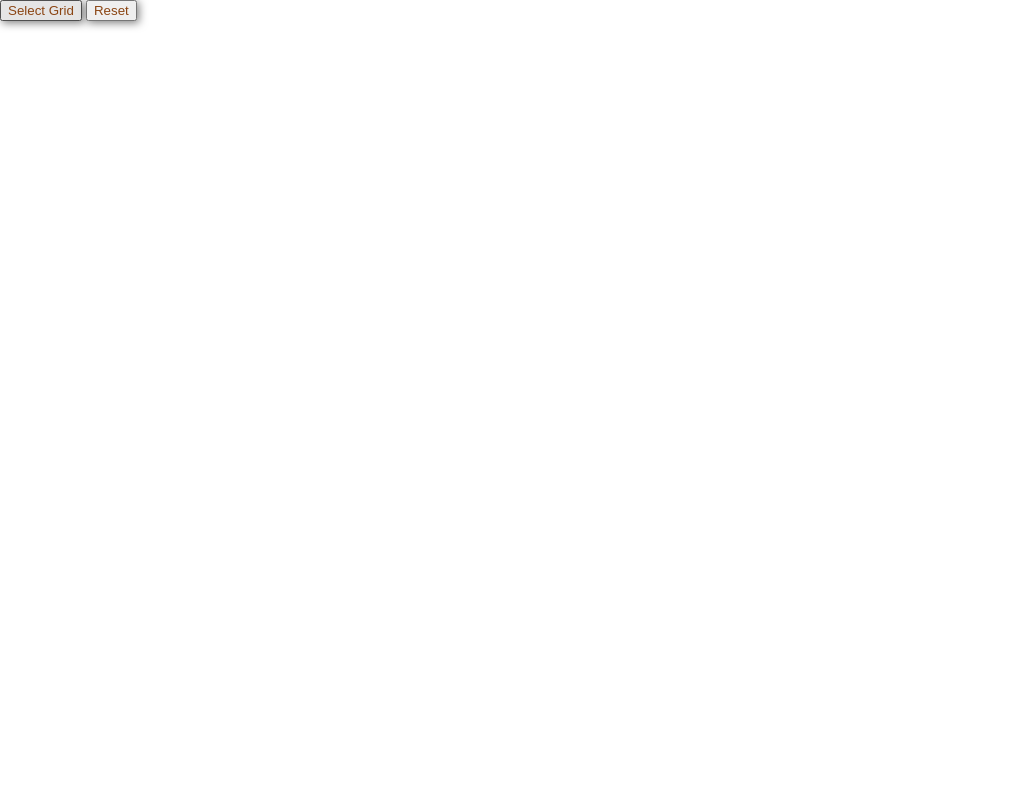
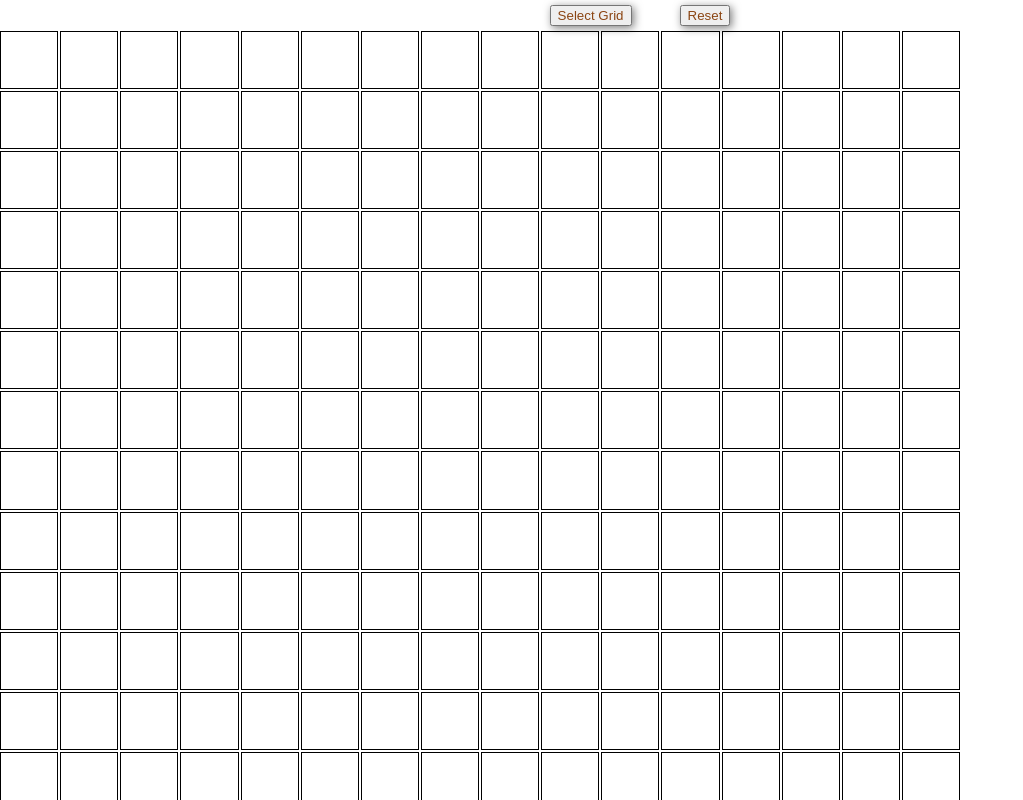
Before and after one commit to RedaAEK/Etch-a-Sketch, a plain HTML site: page index.html in a window 1280 px wide. Both pictures are taken after a click on the button "Reset". Shown: the top 800 px of the page, without its empty margins (0-1023 px from the left). Drawn offline with Linux system fonts and the light colour scheme.

Commit message:
updated Etch-a-Sketch app with animations and bug fixes

```diff
--- a/index.html
+++ b/index.html
@@ -7,8 +7,11 @@
     <link rel="stylesheet" href="style.css">
 </head>
 <body>
-    <button>Select Grid</button>
+    <div class="wrapper">
+ <button>Select Grid</button>
     <button>Reset</button>
+    </div>
+
     <div class="container">
     </div>
     <script type="text/javascript" src="script.js"></script>
--- a/script.js
+++ b/script.js
@@ -1,37 +1,41 @@
 const container = document.querySelector(".container");
 const changeGrid = document.getElementsByTagName("button")[0];
 const resetGrid = document.getElementsByTagName("button")[1];
-let dimensions;
-console.log(containerWidth)
-function generateGrid(Squares) {
-  if (Squares <= 100){
-  dimensions=Number(containerWidth/Squares)
-  for (let i = 0; i < (Squares*Squares); i++) {
-    let gridSquare = document.createElement("div");
-    gridSquare.className = "square";
-    container.appendChild(gridSquare);
-    gridSquare.style.boxSizing="border-box"
-    gridSquare.style.border = "1px solid black";
-    gridSquare.style.width = `${dimensions}px`;
-    gridSquare.style.height = `${dimensions}px`;
-    gridSquare.addEventListener("mouseover", () => {
-      let r = Math.floor(Math.random() * 256);
-      let g = Math.floor(Math.random() * 256);
-      let b = Math.floor(Math.random() * 256);
-      gridSquare.style.background = `rgb(${r},${g},${b})`;
-    });
-  }} else {
-    alert("You've reached the limit which is 100 per row")
+// random colors :
+const getRandomColor = (element) => {
+  const r = Math.floor(Math.random() * 256);
+  const g = Math.floor(Math.random() * 256);
+  const b = Math.floor(Math.random() * 256);
+   return `rgb(${r},${g},${b})`;
+};
+// generate grids
+function generateGrid(gridSize) {
+container.replaceChildren();
+  if (gridSize <= 100) {
+    container.style.gridTemplateColumns = `repeat(${gridSize}, 1fr)`;
+    container.style.gridTemplateRows = `repeat(${gridSize}, 1fr)`;
+    for (let i = 0; i < gridSize * gridSize; i++) {
+      const gridSquare = document.createElement("div");
+      gridSquare.className = "square";
+      container.appendChild(gridSquare);
+      gridSquare.addEventListener("mouseover", () => {
+       gridSquare.style.background = getRandomColor();
+      });
+    }
+  } else if (isNaN(gridSize) || !gridSize) {
+    alert("That's not a number , please enter a number");
+  } else {
+    alert("You've reached the limit which is 100 per row");
   }
 }
-generateGrid(16)
-// }
+generateGrid(16);
+// changesize event
 changeGrid.addEventListener("click", () => {
-  container.innerHTML=''
-  gridPrompt = prompt(`How many grid you want per side)`);
-generateGrid(gridPrompt)
+  const gridPrompt = prompt(`How many grid you want per side)`);
+
+  generateGrid(parseInt(gridPrompt));
 });
+// Reset Grid event
 resetGrid.addEventListener("click", () => {
-  container.innerHTML = "";
-  generateGrid(16)
+  generateGrid(16);
 });
--- a/style.css
+++ b/style.css
@@ -3,16 +3,39 @@ body {
   padding: 0;
   box-sizing: border-box;
 }
-.container {
+.wrapper {
   display: flex;
   flex-wrap: wrap;
-    justify-content: space-evenly;
+  flex-direction: row;
+  gap: 3rem;
+  margin: .3rem;
+  justify-content: center;
+}
+.container {
+  display: grid;
+    gap: 2px;
+    width: 960px;
+}
+
+.square:hover{
+    transition: background 0.2s ease;
+
 }
 .square {
-    color:red;
-    justify-content: space-evenly;
+    border: 1px solid black;
+  color: red;
+  box-sizing: border-box;
+  aspect-ratio: 1 / 1;
+
 }
+
 button {
   color: saddlebrown;
   box-shadow: 2px 2px 8px rgba(0, 0, 0, 0.5);
 }
+button:hover {
+  transform: scaleY(1.2);
+  transform: scaleX(1.2);
+  background-color: yellow;
+  border: none;
+}
```
Lines whose indentation alone changed are shown as unchanged.
